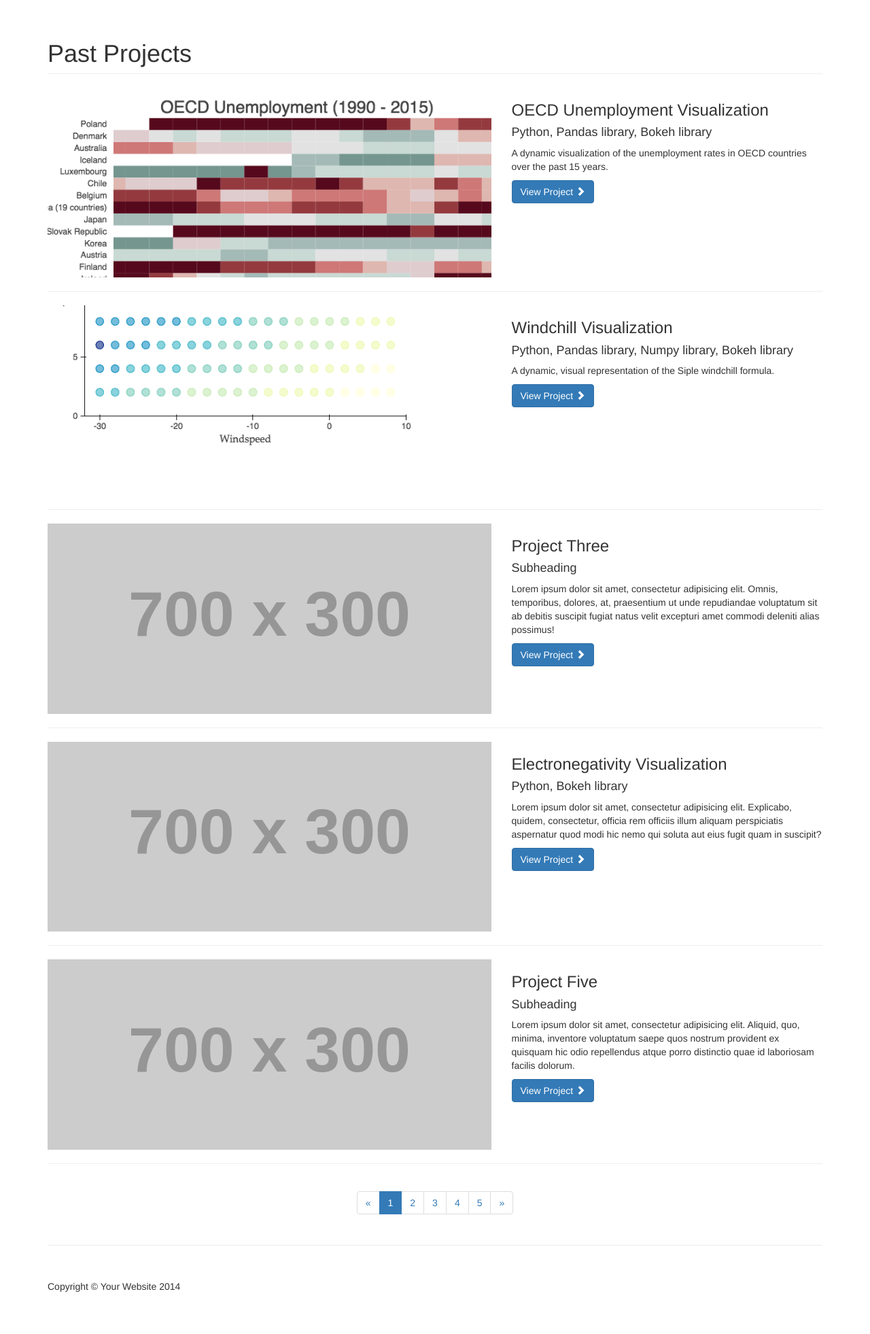
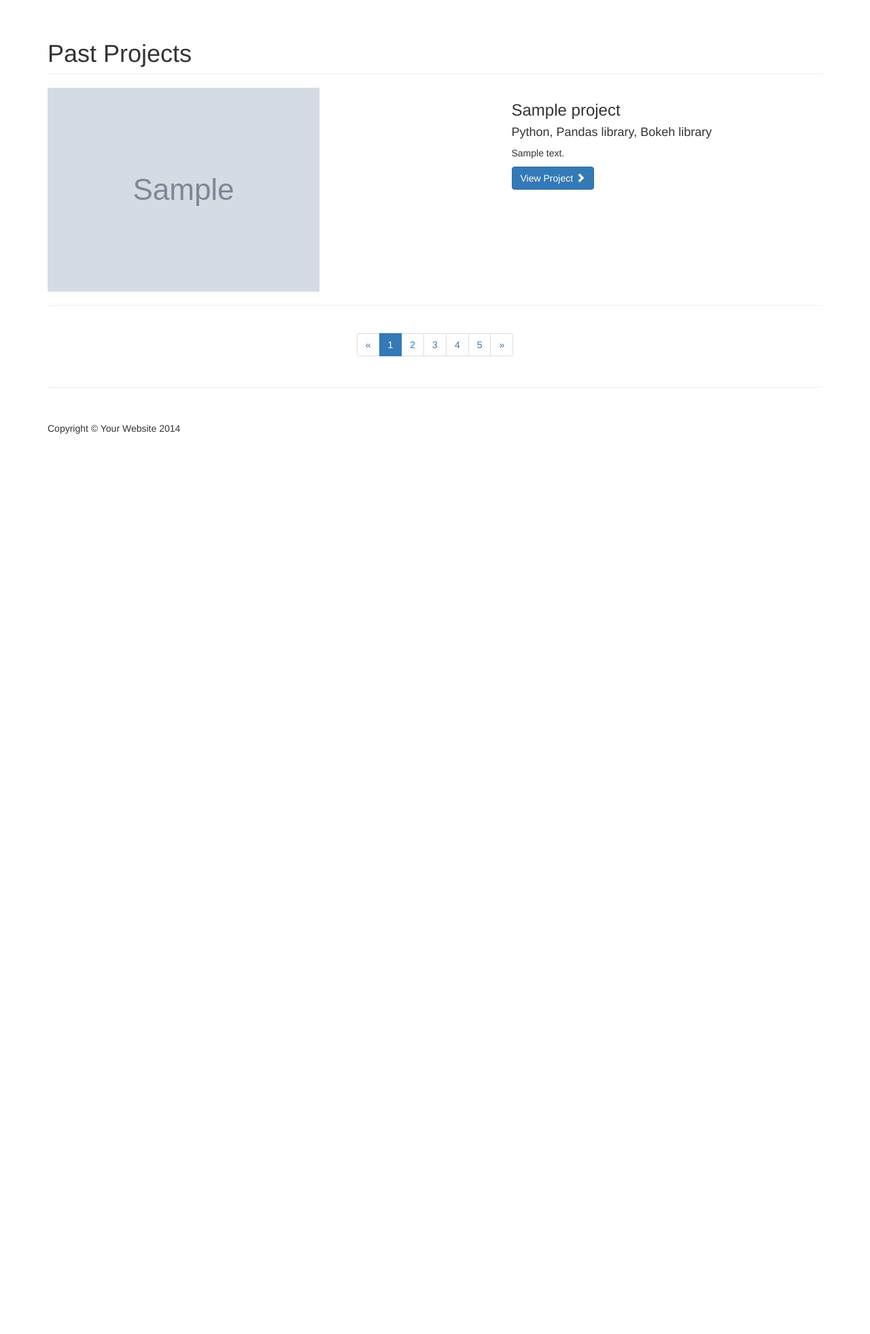
Before and after one commit to rowanv/rowanv_web, a Django app: page /portfolio/ in a window 1280 px wide. Shown: the part 51-2013 px from the top of the page at 68% size. After the commit the page ends 689 px from the top, so only its background shows below. Run offline with Django 3.2, Linux system fonts and the light colour scheme; tables that the repository leaves empty hold one stand-in row (values such as "Sample post"); grey boxes marked "Sample" are stand-in pictures; grey boxes labelled with a size stand in for pictures from a placeholder-image service; some libraries are stand-ins or nearby versions.

Commit message:
Portfolio page now reads projects from template, modified population script with first 2 projects

```diff
--- a/portfolio/models.py
+++ b/portfolio/models.py
@@ -7,7 +7,7 @@ class Project(models.Model):
 	current_project = models.BooleanField(default=False)
 	date_undertaken = models.DateField(default=timezone.now)
 	link = models.CharField(max_length = 200)
-	thumbnail = models.ImageField(blank=True)
+	thumbnail = models.ImageField(default='http://placehold.it/700x300')
 
 	def __str__(self):
 		return self.title
--- a/portfolio/templates/portfolio.html
+++ b/portfolio/templates/portfolio.html
@@ -1,6 +1,7 @@
 {% extends 'base_portfolio.html' %}
 
 {% block content %}
+
 
         <!-- Page Heading -->
         <div class="row">
@@ -12,96 +13,29 @@
         </div>
         <!-- /.row -->
 
-        <!-- Project One -->
-        <div class="row">
+        {% if projects_list %}
+            {% for proj in projects_list %}
+
+         <div class="row">
             <div class="col-md-7">
-                <a href="#">
-                    <img class="img-responsive" src="/static/images/oecd_unemployment_pic.png" alt="oecd unemployment pic">
+                <a href="{{ proj.link }}">
+                    <img class="img-responsive" src="{{ proj.thumbnail }}" alt="oecd unemployment pic">
+                    <!--img class="img-responsive" src="" alt="oecd unemployment pic"-->
                 </a>
             </div>
             <div class="col-md-5">
-                <h3>OECD Unemployment Visualization</h3>
+                <h3>{{ proj.title }}</h3>
                 <h4>Python, Pandas library, Bokeh library</h4>
-                <p>A dynamic visualization of the unemployment rates in OECD countries over the past 15 years.</p>
-                <a class="btn btn-primary" href="/portfolio/oecd_unemployment/">View Project <span class="glyphicon glyphicon-chevron-right"></span></a>
+                <p>{{ proj.description }}</p>
+                <a class="btn btn-primary" href="{{ proj.link }}">View Project <span class="glyphicon glyphicon-chevron-right"></span></a>
             </div>
         </div>
-        <!-- /.row -->
+            {% endfor %}
+        {% endif %}
+
 
         <hr>
 
-        <!-- Project Two -->
-        <div class="row">
-            <div class="col-md-7">
-                <a href="#">
-                    <img class="img-responsive" src="/static/images/windchill_pic.png" alt="windchill pic">
-                </a>
-            </div>
-            <div class="col-md-5">
-                <h3>Windchill Visualization</h3>
-                <h4>Python, Pandas library, Numpy library, Bokeh library</h4>
-                <p>A dynamic, visual representation of the Siple windchill formula.</p>
-                <a class="btn btn-primary" href="/portfolio/windchill/">View Project <span class="glyphicon glyphicon-chevron-right"></span></a>
-            </div>
-        </div>
-        <!-- /.row -->
-
-        <hr>
-
-        <!-- Project Three -->
-        <div class="row">
-            <div class="col-md-7">
-                <a href="#">
-                    <img class="img-responsive" src="http://placehold.it/700x300" alt="">
-                </a>
-            </div>
-            <div class="col-md-5">
-                <h3>Project Three</h3>
-                <h4>Subheading</h4>
-                <p>Lorem ipsum dolor sit amet, consectetur adipisicing elit. Omnis, temporibus, dolores, at, praesentium ut unde repudiandae voluptatum sit ab debitis suscipit fugiat natus velit excepturi amet commodi deleniti alias possimus!</p>
-                <a class="btn btn-primary" href="#">View Project <span class="glyphicon glyphicon-chevron-right"></span></a>
-            </div>
-        </div>
-        <!-- /.row -->
-
-        <hr>
-
-        <!-- Project Four -->
-        <div class="row">
-
-            <div class="col-md-7">
-                <a href="#">
-                    <img class="img-responsive" src="http://placehold.it/700x300" alt="">
-                </a>
-            </div>
-            <div class="col-md-5">
-                <h3>Electronegativity Visualization</h3>
-                <h4>Python, Bokeh library</h4>
-                <p>Lorem ipsum dolor sit amet, consectetur adipisicing elit. Explicabo, quidem, consectetur, officia rem officiis illum aliquam perspiciatis aspernatur quod modi hic nemo qui soluta aut eius fugit quam in suscipit?</p>
-                <a class="btn btn-primary" href="#">View Project <span class="glyphicon glyphicon-chevron-right"></span></a>
-            </div>
-        </div>
-        <!-- /.row -->
-
-        <hr>
-
-        <!-- Project Five -->
-        <div class="row">
-            <div class="col-md-7">
-                <a href="#">
-                    <img class="img-responsive" src="http://placehold.it/700x300" alt="">
-                </a>
-            </div>
-            <div class="col-md-5">
-                <h3>Project Five</h3>
-                <h4>Subheading</h4>
-                <p>Lorem ipsum dolor sit amet, consectetur adipisicing elit. Aliquid, quo, minima, inventore voluptatum saepe quos nostrum provident ex quisquam hic odio repellendus atque porro distinctio quae id laboriosam facilis dolorum.</p>
-                <a class="btn btn-primary" href="#">View Project <span class="glyphicon glyphicon-chevron-right"></span></a>
-            </div>
-        </div>
-        <!-- /.row -->
-
-        <hr>
 
         <!-- Pagination -->
         <div class="row text-center">
--- a/portfolio/views.py
+++ b/portfolio/views.py
@@ -2,10 +2,12 @@ from django.shortcuts import render, render_to_response
 from django.http import HttpResponse
 import os
 
+from portfolio.models import Project
+
 
 
 def portfolio(request):
-	return render(request, 'portfolio.html')
+	return render(request, 'portfolio.html', {'projects_list': Project.objects.all()})
 
 def windchill(request):
 	with open('portfolio/templates/visualizations/windchill_table.html') as myfile:
```
Also changed, not shown: populate_script.py (+12 -3 lines), portfolio/migrations/0004_auto_20150909_1550.py (added).
